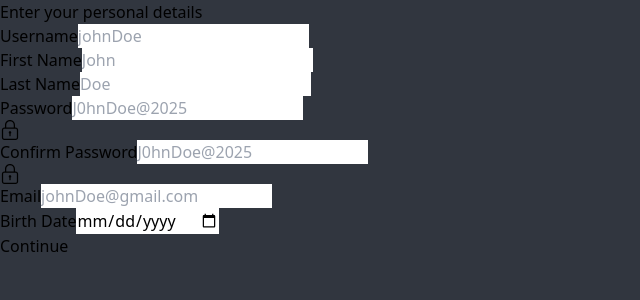
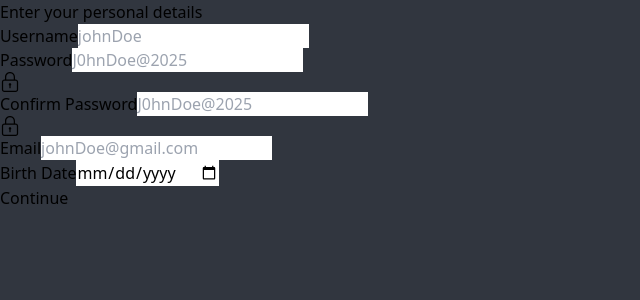
Before and after one commit to KrisztaAntal/project-thats-me, a React (Vite) app in the folder Frontend/: page /signup in a window 1280 px wide. Shown: the top 300 px of the page, without its empty margins (0-640 px from the left). Built offline with nearby package versions, Linux system fonts and the light colour scheme.

Commit message:
remove first and lastname from signup form

```diff
--- a/Frontend/src/Components/SignupForm/SignupForm.tsx
+++ b/Frontend/src/Components/SignupForm/SignupForm.tsx
@@ -23,8 +23,6 @@ async function createNewMember(newMember: NewMember): Promise<string> {
 function SignupForm() {
   const [newMember, setNewMember] = useState<NewMember>({
     username: "",
-    firstName: "",
-    lastName: "",
     password: "",
     confirmPassword: "",
     email: "",
@@ -89,26 +87,6 @@ function SignupForm() {
         error={touchedFields.username && errorFields.username}>
       </CustomFormField>
       <CustomFormField
-        name="firstName"
-        inputId="firstName"
-        labelValue="First Name"
-        inputType="text"
-        inputValue={newMember.firstName}
-        onChange={handleInputChange}
-        placeholder="John"
-        error={touchedFields.firstName && errorFields.firstName}>
-      </CustomFormField>
-      <CustomFormField
-        name="lastName"
-        inputId="lastName"
-        labelValue="Last Name"
-        inputType="text"
-        inputValue={newMember.lastName}
-        onChange={handleInputChange}
-        placeholder="Doe"
-        error={touchedFields.lastName && errorFields.lastName}>
-      </CustomFormField>
-      <CustomFormField
         name="password"
         inputId="password"
         labelValue="Password"
--- a/Frontend/src/Schemas/MemberSchemas.ts
+++ b/Frontend/src/Schemas/MemberSchemas.ts
@@ -1,15 +1,9 @@
-import { z } from "zod";
+import {z} from "zod";
 
 export const newMemberSchema = z.object({
     username: z.string()
         .nonempty("Username is required.")
         .regex(/^[\p{L}0-9_\-.+]+$/u, "Username can only contain letters, digits, underscores (_), hyphens (-), periods (.), and plus signs (+)."),
-  firstName: z.string()
-    .nonempty("First name is required.")
-    .regex(/^[\p{L}0-9 _\-.+]+$/u, "First name can only contain letters, digits, underscores (_), hyphens (-), periods (.), and plus signs (+)."),
-  lastName: z.string()
-    .nonempty("Last name is required.")
-    .regex(/^[\p{L}0-9 _\-.+]+$/u, "Last name can only contain letters, digits, underscores (_), hyphens (-), periods (.), and plus signs (+)."),
     password: z.string()
         .nonempty("Password cannot be blank.")
         .min(8, "Password must be at least 8 characters long.")
@@ -30,7 +24,7 @@ export const newMemberSchema = z.object({
                 (currentDate.getMonth() === birthDate.getMonth() &&
                     currentDate.getDate() >= birthDate.getDate())
             return age > 14 || (age === 14 && isBirthdayPassed);
-    }, { message: "User must be at least 14 years old." }),
+        }, {message: "User must be at least 14 years old."}),
 }).refine((data) => data.password === data.confirmPassword, {
     message: "Passwords do not match.",
     path: ["confirmPassword"],
```
Lines whose indentation alone changed are shown as unchanged.
